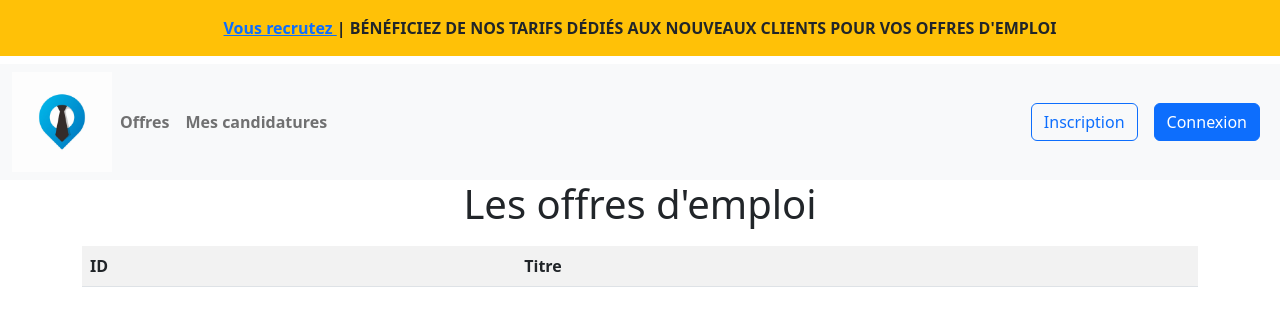
After one commit to spedtek/sites, a PHP site: page /offres.php in a window 1280 px wide. The commit adds this page. Shown: the top 326 px of the page. Run offline with PHP 8.4, Linux system fonts and the light colour scheme; lists and menus that the app fills with data are empty.

Commit message:
page offres

```diff
--- a/_BDD/co-bdd.php
+++ b/_BDD/co-bdd.php
@@ -31,4 +31,6 @@
   $BDD = new connexionBDD();
 
   $BDD = $BDD->BDD();
+
+
 ?>
--- a/connexion.php
+++ b/connexion.php
@@ -1,6 +1,6 @@
 <?php
-include_once('_BDD/co-bdd.php');
-include_once('include.php');
+include_once('_BDD/include.php');
+
 
 if(isset($_SESSION['id'])){
   header('Location: index.php');
--- a/formulaire-recruteur.php
+++ b/formulaire-recruteur.php
@@ -1,6 +1,6 @@
 <?php
-include_once('_BDD/co-bdd.php');
-include_once('include.php');
+
+include_once('_BDD/include.php');
 
 
 if(!empty($_POST)){
--- a/inscription.php
+++ b/inscription.php
@@ -1,6 +1,6 @@
 <?php
-include_once('_BDD/co-bdd.php');
-include_once('include.php');
+
+include_once('_BDD/include.php');
 
 if(isset($_SESSION['id'])){
   header('Location: index.php');
--- a/menu/menu.php
+++ b/menu/menu.php
@@ -9,19 +9,34 @@
             <div class="collapse navbar-collapse" id="navbarSupportedContent">
             <ul class="navbar-nav me-auto mb-2 mb-lg-0">
                 <li class="nav-item fw-bold">
-                <a class="nav-link " aria-current="page" href="#">Mes offres</a>
+                <a class="nav-link " aria-current="page" href="offres.php">Offres</a>
                 </li>
                 <li class="nav-item fw-bold">
                 <a class="nav-link" href="#">Mes candidatures</a>
                 </li>
             </ul>
             <div class= d-flex>
+                <?php
+                    if(!isset($_SESSION['id'])){
+                ?>
                     <div class="p-2">
                         <a href="inscription.php"><button type="button" class="btn btn-outline-primary">Inscription</button></a>
                     </div>
                     <div class="p-2">
                         <a class="btn btn-primary" href="connexion.php" role="button">Connexion</a>
                     </div>
+                <?php
+                    }else{
+                ?>
+                    <div class="p-2">
+                        <a class="btn btn-primary" href="déconnexion.php" role="button">Déconnexion</a>
+                    </div>
+                    <?php
+                    }
+                ?>
+
+
+
             </div>
             </div>
         </div>
--- /dev/null
+++ b/offres.php
@@ -0,0 +1,51 @@
+<?php
+
+include_once('_BDD/include.php');
+?>
+<!doctype html>
+<html lang="fr">
+    <head>
+        <meta charset="utf-8">
+        <meta name="viewport" content="width=device-width, initial-scale=1">
+        <link href="https://cdn.jsdelivr.net/npm/bootstrap@5.2.0/dist/css/bootstrap.min.css" rel="stylesheet" integrity="sha384-gH2yIJqKdNHPEq0n4Mqa/HGKIhSkIHeL5AyhkYV8i59U5AR6csBvApHHNl/vI1Bx" crossorigin="anonymous">
+        <title>Offres</title>
+    </head>
+    <body>
+        <div class="recruteur">
+            <p class="p-3 mb-2 bg-warning text-dark text-center fw-bold"><a href="formulaire-recruteur.php">Vous recrutez </a>
+            | BÉNÉFICIEZ DE NOS TARIFS DÉDIÉS AUX NOUVEAUX CLIENTS POUR VOS OFFRES D'EMPLOI  </p>
+        </div>
+        <?php
+            include_once('menu/menu.php');
+        ?>
+        <div class="container">
+            <div class="row">
+
+                <div class="col-sm-0 col-md-0 col-lg-0"></div>
+                <div class="col-sm-12 col-md-12 col-lg-12"></div>
+                    <h1 style="text-align : center">Les offres d'emploi</h1>
+                    <?php
+                        if(isset($_SESSION['id'])){
+                    ?>
+                        <a href="#" class="btn btn-primary" role="button" aria-pressed="true">Publier une offre d'emploi</a>
+                    <?php
+                        }
+                    ?>
+                    <div class="table-responsive" style="margin-top: 10px">
+                        <table class="table table-striped">
+                            <tr>
+                                <th>ID</th>
+                                <th>Titre</th>
+                            </tr>
+                        </table>
+
+                    </div>
+            </div>
+        </div>
+
+
+
+
+<script src="https://cdn.jsdelivr.net/npm/bootstrap@5.2.0/dist/js/bootstrap.bundle.min.js" integrity="sha384-A3rJD856KowSb7dwlZdYEkO39Gagi7vIsF0jrRAoQmDKKtQBHUuLZ9AsSv4jD4Xa" crossorigin="anonymous"></script>
+  </body>
+</html>
```
Also changed, not shown: déconnexion.php (added, +8 -0 lines), index.php (+6 -6 lines), _BDD/include.php (renamed from include.php). Lines whose indentation alone changed are shown as unchanged.
